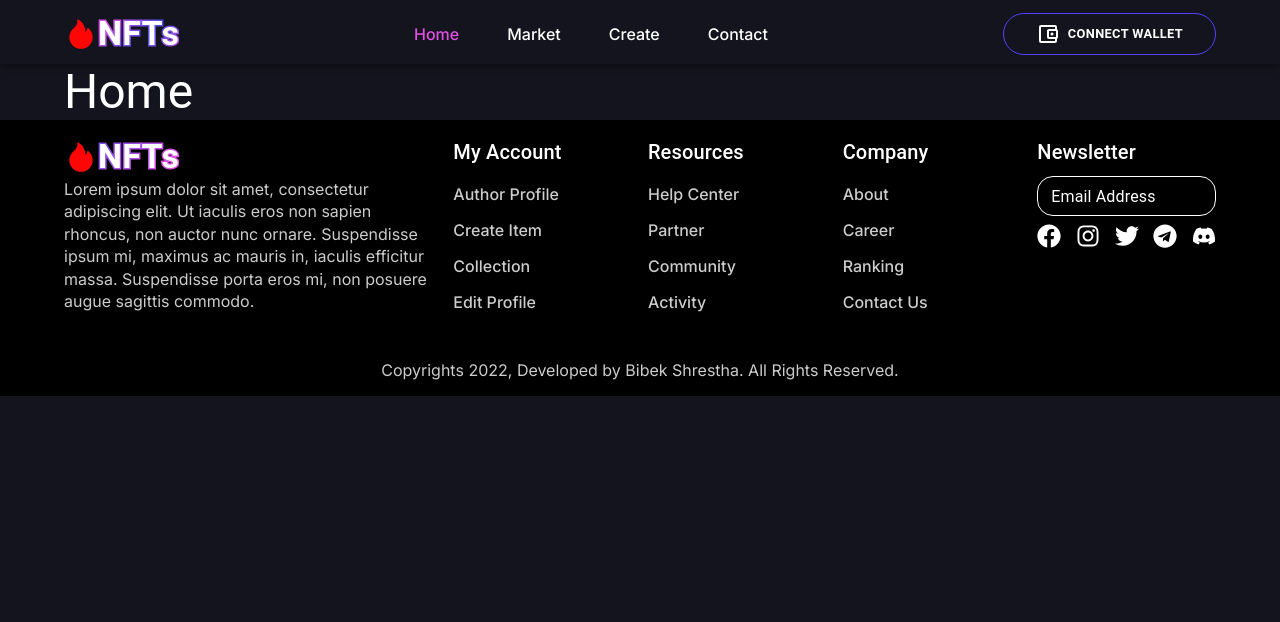
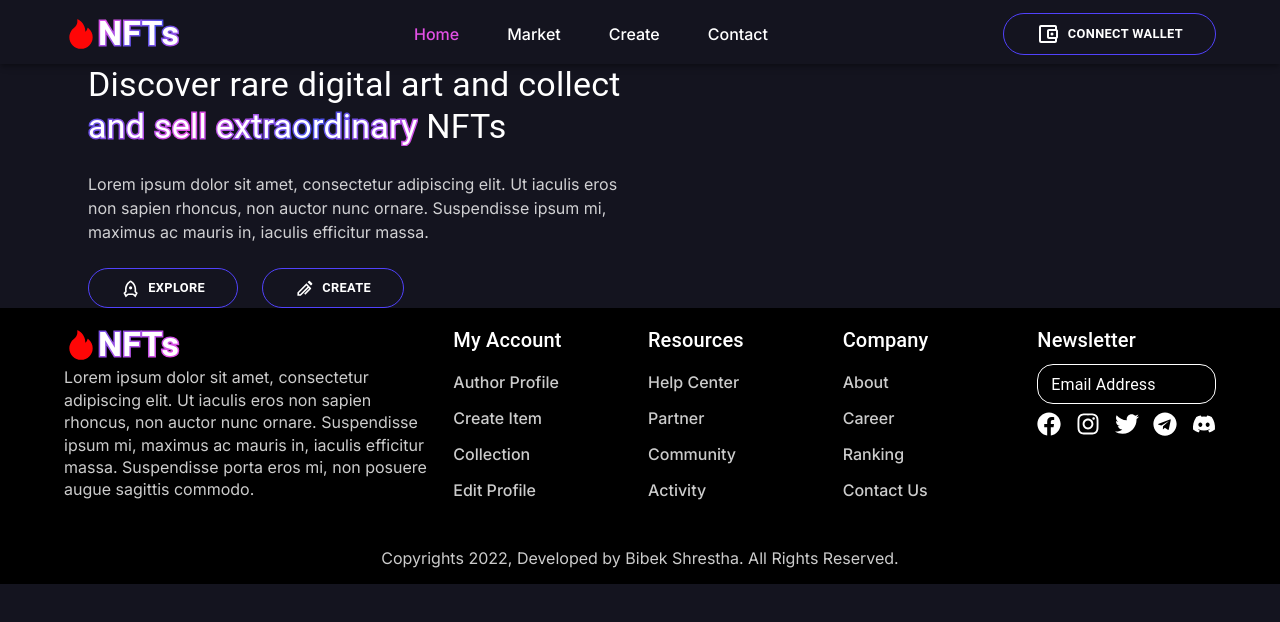
Before and after one commit to Bbek-Crestha/nft-web-market, a React (Create React App) app: page /home in a window 1280 px wide. Shown: the top 622 px of the page. Built offline with nearby package versions, Linux system fonts and the light colour scheme.

Commit message:
feat: create and implement hero section component

```diff
--- a/src/components/index.js
+++ b/src/components/index.js
@@ -1,4 +1,14 @@
+//* import layout
 import Header from "./layout/header/Header";
 import Footer from "./layout/footer/Footer";
 
+//* import ui
+import HeroSection from "./ui/heroSection/HeroSection";
+
+//! -----------------------------------------------------------------
+
+//* export layout
 export { Header, Footer };
+
+//* export ui
+export { HeroSection };
--- /dev/null
+++ b/src/components/ui/heroSection/HeroSection.js
@@ -0,0 +1,93 @@
+import React from "react";
+import { Link } from "react-router-dom";
+import { Container, Grid, Typography, Button, Stack, Box } from "@mui/material";
+import { RiRocketLine, RiBallPenLine } from "react-icons/ri";
+
+const Buttons = [
+	{
+		id: 1,
+		name: "Explore",
+		route: "/market",
+		icon: RiRocketLine,
+	},
+	{
+		id: 2,
+		name: "Create",
+		route: "/create",
+		icon: RiBallPenLine,
+	},
+];
+
+const HeroSection = () => {
+	return (
+		<Container>
+			<Grid container>
+				<Grid item sm={6}>
+					<Stack spacing={3}>
+						<Typography variant="h4">
+							Discover rare digital art and collect{" "}
+							<Typography
+								variant="p"
+								component="span"
+								sx={{
+									background:
+										"linear-gradient(-45deg, #e250e5, #4b50e6,#e250e5, #4b50e6)",
+									backgroundSize: "100% 100%",
+									backgroundClip: "text",
+									WebkitTextStroke: "3px transparent",
+									WebkitTextStrokeFillColor: "#14141f",
+								}}
+							>
+								and sell extraordinary
+							</Typography>{" "}
+							NFTs
+						</Typography>
+
+						<Typography
+							variant="p"
+							sx={{ opacity: "80%", lineHeight: "1.5rem" }}
+						>
+							Lorem ipsum dolor sit amet, consectetur adipiscing elit. Ut
+							iaculis eros non sapien rhoncus, non auctor nunc ornare.
+							Suspendisse ipsum mi, maximus ac mauris in, iaculis efficitur
+							massa.
+						</Typography>
+
+						<Stack direction="row" spacing={3}>
+							{Buttons.map(({ id, name, route, icon: Icon }) => (
+								<Button
+									key={id}
+									sx={{
+										color: "#fff",
+										border: "1px solid #5142fc",
+										borderRadius: "5rem",
+										fontSize: ".8rem",
+										fontWeight: "600",
+										padding: ".5rem 2rem",
+										"&:hover": {
+											color: "#5142fc",
+										},
+									}}
+								>
+									<Link
+										to={route}
+										style={{
+											display: "flex",
+											gap: ".5rem",
+											alignItems: "center",
+										}}
+									>
+										<Icon style={{ fontSize: "1.2rem" }} />
+										{name}
+									</Link>
+								</Button>
+							))}
+						</Stack>
+					</Stack>
+				</Grid>
+			</Grid>
+		</Container>
+	);
+};
+
+export default HeroSection;
--- a/src/pages/home/Home.js
+++ b/src/pages/home/Home.js
@@ -1,10 +1,12 @@
 import React from "react";
 import { Container, Typography } from "@mui/material";
+
+import { HeroSection } from "components";
 
 const Home = () => {
 	return (
 		<Container>
-			<Typography variant="h3">Home</Typography>
+			<HeroSection />
 		</Container>
 	);
 };
```
